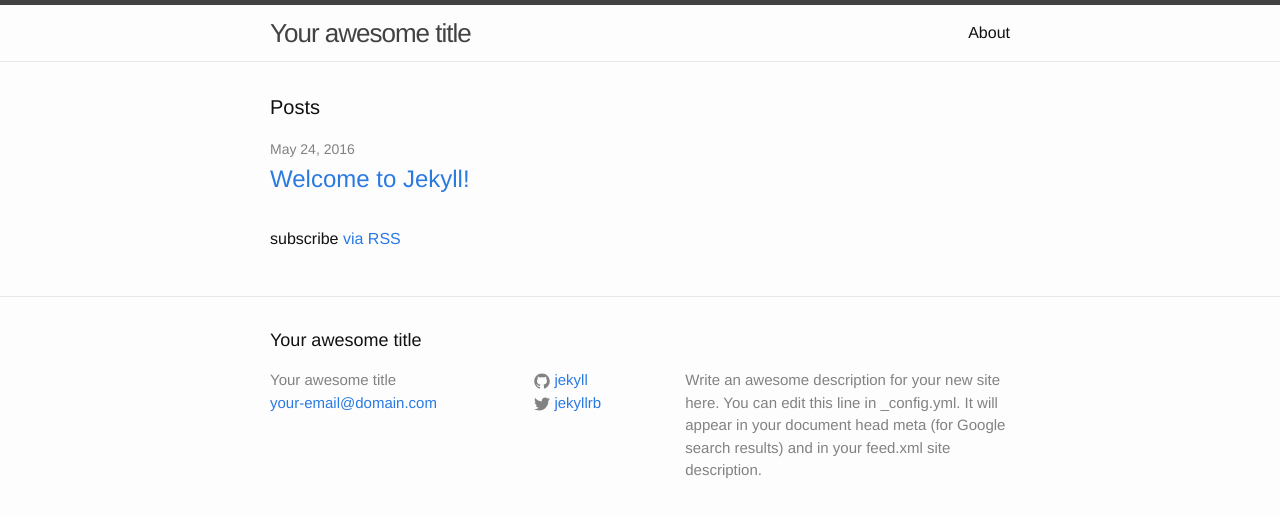
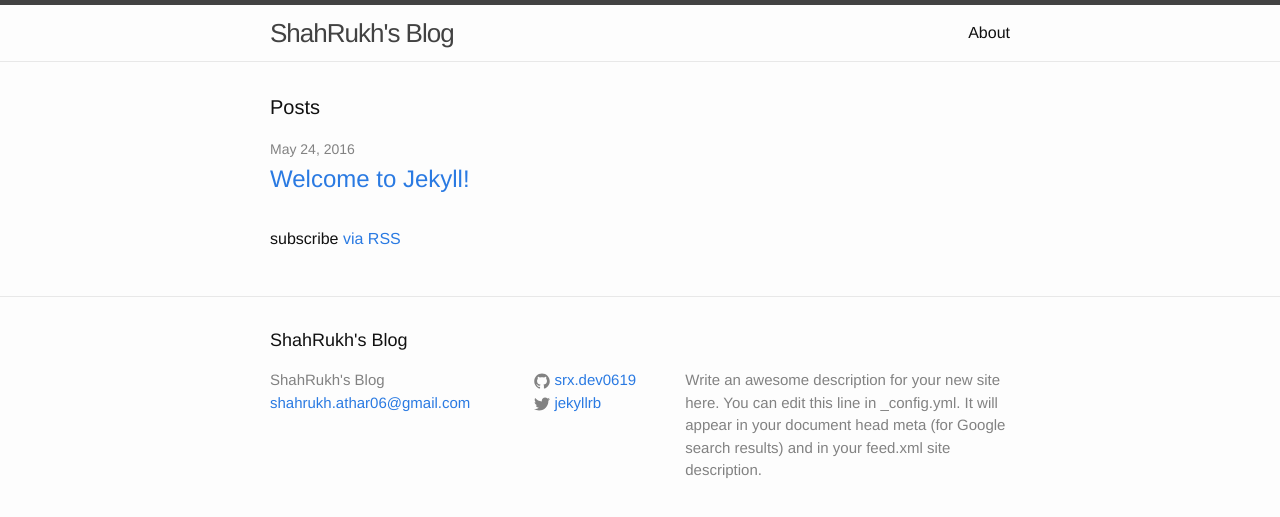
Before and after one commit to shahrukhathar/shahrukhathar.github.io, a Jekyll site: the page built from index.html, in a window 1280 px wide. Shown: the top 517 px of the page. Built offline with Jekyll 4.4.1, drawn with Linux system fonts in a browser that asks for light colours.

Commit message:
Few updates

```diff
--- a/_config.yml
+++ b/_config.yml
@@ -6,8 +6,8 @@
 # 'jekyll serve'. If you change this file, please restart the server process.
 
 # Site settings
-title: Your awesome title
-email: your-email@domain.com
+title: ShahRukh's Blog
+email: shahrukh.athar06@gmail.com
 description: > # this means to ignore newlines until "baseurl:"
   Write an awesome description for your new site here. You can edit this
   line in _config.yml. It will appear in your document head meta (for
@@ -15,7 +15,7 @@ description: > # this means to ignore newlines until "baseurl:"
 baseurl: "" # the subpath of your site, e.g. /blog
 url: "http://yourdomain.com" # the base hostname & protocol for your site
 twitter_username: jekyllrb
-github_username:  jekyll
+github_username:  srx.dev0619
 
 # Build settings
 markdown: kramdown
```
